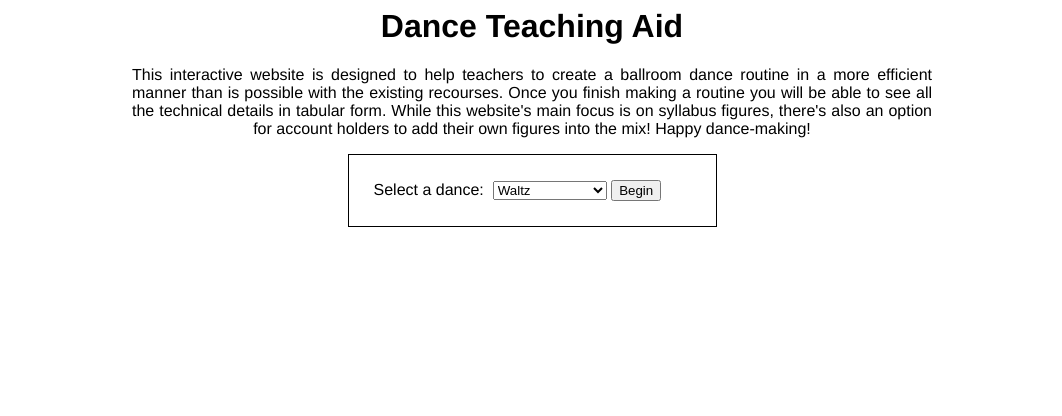
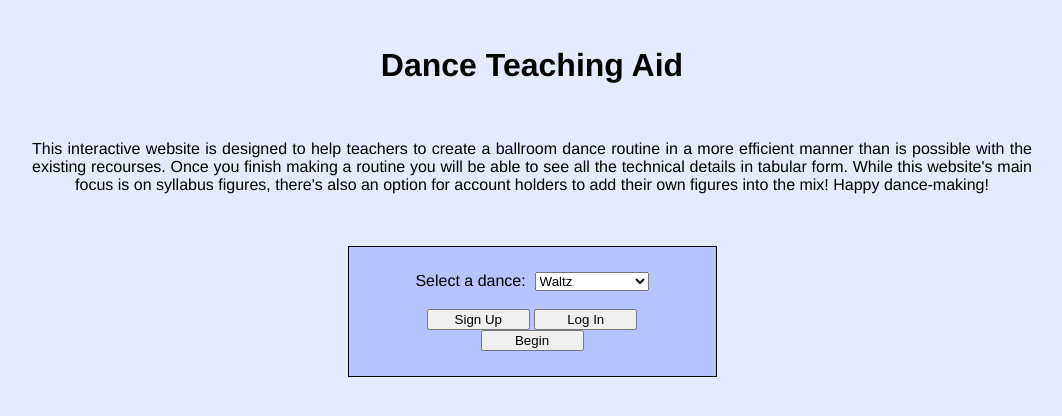
Before and after one commit to dmhol8/DTA, a website: page client/index.html in a window 1280 px wide. Shown: the whole page, without its empty margins (108-1170 px from the left). Drawn offline with nearby package versions, Linux system fonts and the light colour scheme.

Commit message:
Formatting the Top Menu

```diff
--- a/client/index.html
+++ b/client/index.html
@@ -7,16 +7,19 @@
 </head>
 
 <body ng-controller="MyController">
-
+<div type=body>
+<br>
   <h1>Dance Teaching Aid</h1>
-
+<br>
   <div type=description>
     <p>This interactive website is designed to help teachers to create a ballroom dance routine in a more efficient manner than is possible with the existing recourses. Once you finish making a routine you will be able to see all the technical details in tabular form. While this website's main focus is on syllabus figures, there's also an option for account holders to add their own figures into the mix! Happy dance-making!</p>
   </div>
+  <br><br>
+  <div type=form>
 
-  <div type=form>
+    <div type=dances>
       Select a dance:&nbsp
-    <select ng-model="danceSelect" name="dance">
+      <select type=drop ng-model="danceSelect" name="dance">
         <option value="waltz">Waltz</option>
         <option value="foxtrot">Foxtrot</option>
         <option value="tango">Tango</option>
@@ -28,11 +31,17 @@
         <option value="samba">Samba</option>
         <option value="pasoDoble">Paso Doble</option>
       </select>
-    <button ng-click="beginDance()">Begin</button>
+      <br><br>
+    <div type=signandlog>
+      <button type=sign ng-click="signUp()">Sign Up</button>
+      <button type=sign ng-click="logIn()">Log In</button>
+      <button type=sign ng-click="beginDance()">Begin</button>
+    </div>
+    </div>
   </div>
 
   <script src="node_modules/angular/angular.js"></script>
   <script src="index.js"></script>
-
+</div>
 </body>
 </html>
--- a/client/style.css
+++ b/client/style.css
@@ -1,11 +1,12 @@
 body {
 	font-family: Helvetica;
+	background-color: #E6EAFF;
 }
 h1 {
 	text-align: center;
 }
 div[type=description] {
-	width: 800px;
+	width: 1000px;
 	margin: auto;
 	text-align: justify;
 	-moz-text-align-last: center;
@@ -16,5 +17,15 @@ div[type=form] {
 	border: 1px solid black;
 	padding: 25px;
 	margin: auto;
+	text-align: center;
+	background-color: #B7C3FF;
+}
+div[type=signandlog] {
+	text-align: center;
+}
+button[type=sign] {
+	width:103px;
+}
+select[type=drop] {
 	text-align: left;
 }
```
Lines whose indentation alone changed are shown as unchanged.
